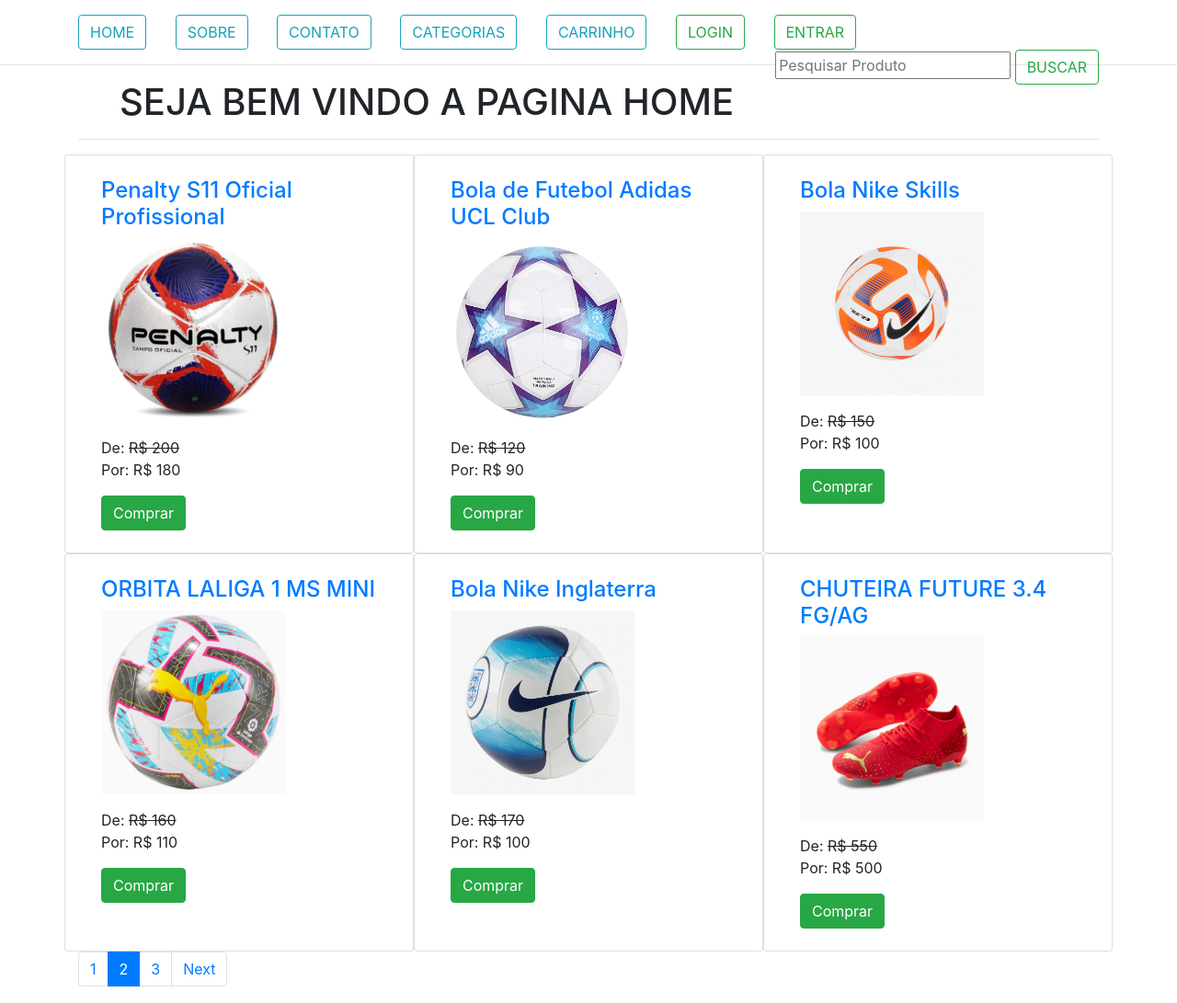
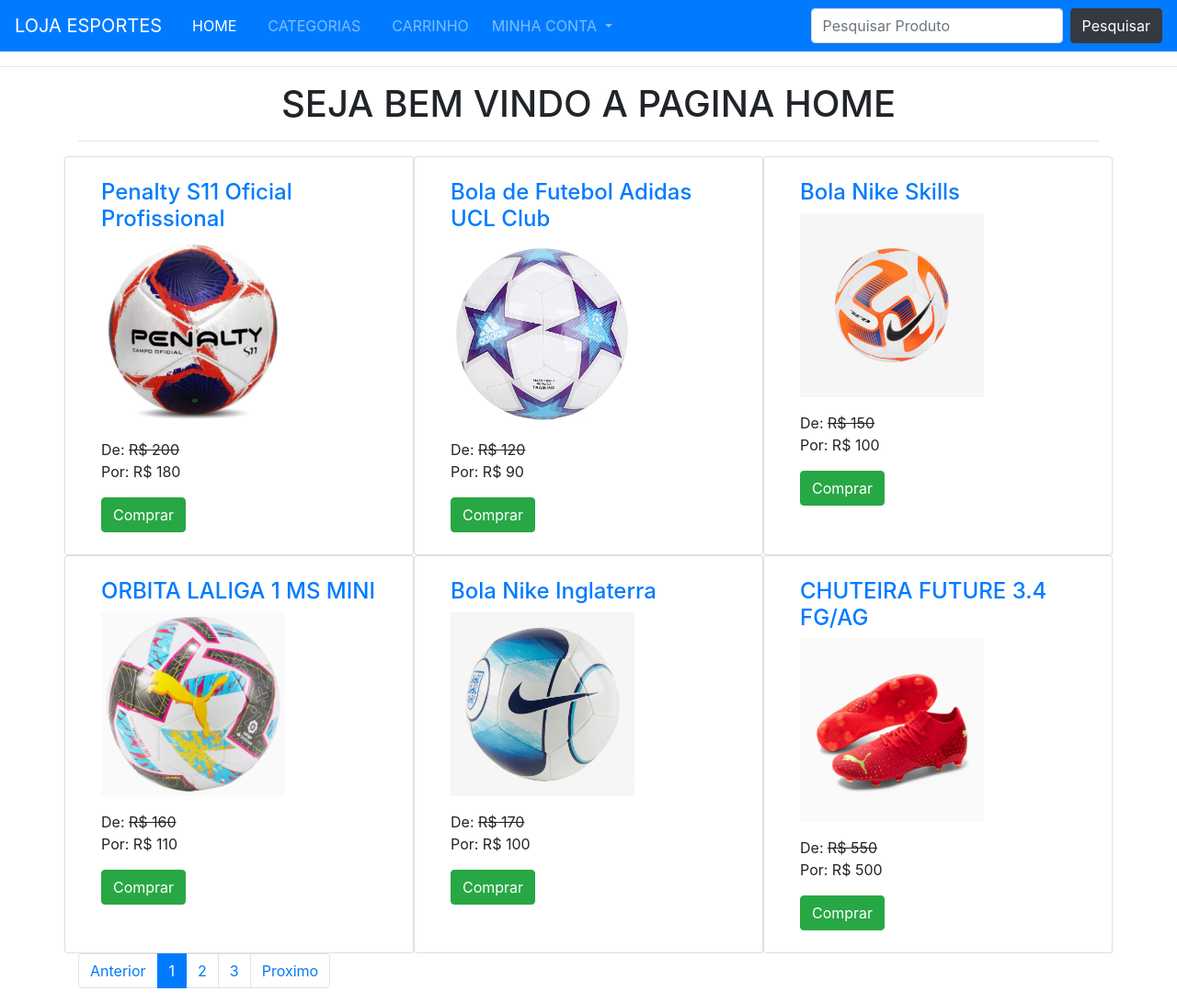
Before and after one commit to matheusiack18/site-de-esportes, a Django app: page / in a window 1280 px wide. Shown: the whole page at 92% size. Run offline with Django 4.2, Linux system fonts and the light colour scheme; data comes from the database, SQL or seed files in the repository; both versions use the stored data as it was after the commit; some libraries are stand-ins or nearby versions.

Commit message:
asdassaa

```diff
--- a/lojaproject/lojaapp/forms.py
+++ b/lojaproject/lojaapp/forms.py
@@ -6,7 +6,7 @@
 class Checar_PedidoForm(forms.ModelForm):
     class Meta:
         model = Pedido_order
-        fields = ["ordernando_por","endereco_envio","telefone","email"]
+        fields = ["ordernando_por","endereco_envio","telefone","email", "pagamento_method"]
 
 class ClienteRegistrarForm(forms.ModelForm):
     username = forms.CharField(widget=forms.TextInput())
--- a/lojaproject/lojaapp/models.py
+++ b/lojaproject/lojaapp/models.py
@@ -67,6 +67,12 @@
     ("Pedido Completado","Pedido Completado"),
     ("Pedido Cancelado","Pedido Cancelado"),
 )
+
+METHOD = (
+    ("Dinheiro na Entrega","Dinheiro na Entrega"),
+    ("Khalti","Khalti"),
+
+)
 class Pedido_order(models.Model):
     carro = models.OneToOneField(Carro,on_delete=models.CASCADE)
     ordernando_por = models.CharField(max_length=200)
@@ -79,6 +85,8 @@
     total = models.PositiveIntegerField()
     pedido_status = models.CharField(max_length=50,choices=PEDIDO_STATUS)
     criado_em = models.DateTimeField(auto_now_add=True)
+    pagamento_method = models.CharField(max_length=20, choices=METHOD, default="Dinheiro na Entrega")
+    pagamento_completo = models.BooleanField(default=False,null=True,blank=True)
 
     def __str__(self) :
         return "Pedido_order:" + str(self.id)
--- a/lojaproject/lojaapp/urls.py
+++ b/lojaproject/lojaapp/urls.py
@@ -14,6 +14,8 @@
     path("manipular-carro/<int:cp_id>/", ManipularCarroView.as_view(), name="manipularcarro"),
     path("limpar-carro/", LimparCarroView.as_view(), name="limparcarro"),
     path("checkout/", CheckoutView.as_view(), name="checkout"),
+    path("pagamento/", PagamentoView.as_view(), name="pagamento"),
+
     path("registrar/", ClienteRegistrarView.as_view(), name="clienteregistrar"),
     path("sair/", ClienteSairView.as_view(), name="clientesair"),
     path("entrar/", ClienteEntrarView.as_view(), name="clienteentrar"),
--- a/lojaproject/lojaapp/views.py
+++ b/lojaproject/lojaapp/views.py
@@ -1,4 +1,5 @@
 from django.shortcuts import render, redirect
+from django.urls.base import reverse
 from django.views.generic import View,TemplateView, CreateView, FormView, DetailView, ListView
 from django.urls import reverse_lazy
 from .forms import Checar_PedidoForm, ClienteRegistrarForm, ClienteEntrarForm
@@ -179,9 +180,23 @@
             form.instance.total = carro_obj.total
             form.instance.pedido_status = "Pedido Recebido"
             del self.request.session['carro_id']
+            pm = form.cleaned_data.get("pagamento_method")
+            pedido = form.save()
+            if pm == "Khalti":
+                return redirect(reverse("lojaapp:pagamento") + "?o_id=" + str(pedido.id))
+
         else:
             return redirect("lojaapp:home")
         return super().form_valid(form)
+
+class PagamentoView(View):
+    def get(self, request, *args,**kwargs):
+        o_id = request.GET.get("o_id")
+        pedido = Pedido_order.objects.get(id=o_id)
+        context = {
+            "pedido":pedido
+        }
+        return render(request, "pagamento.html", context)
 
 class ClienteRegistrarView(CreateView):
     template_name = "clienteregistrar.html"
--- a/lojaproject/templates/base.html
+++ b/lojaproject/templates/base.html
@@ -1,41 +1,65 @@
 <!DOCTYPE html>
 <html lang="en">
-
+    <head>
     <meta charset="UTF-8">
     <meta http-equiv="X-UA-Compatible" content="IE=edge">
     <meta name="viewport" content="width=device-width, initial-scale=1.0">
     <title>{% block title%}{% endblock %}</title>
     <link rel="stylesheet" href="https://stackpath.bootstrapcdn.com/bootstrap/4.1.3/css/bootstrap.min.css">
+</head>
 <body>
-    <div class="container mt-3 text-xl-left">
-        <a class="btn btn-outline-info" href="{% url 'lojaapp:home' %}">HOME</a>    &nbsp   &nbsp   &nbsp
-        <a class="btn btn-outline-info" href="{% url 'lojaapp:sobre' %}">SOBRE</a>    &nbsp   &nbsp   &nbsp
-        <a class="btn btn-outline-info" href="{% url 'lojaapp:contato' %}">CONTATO</a>    &nbsp   &nbsp   &nbsp
-        <a class="btn btn-outline-info" href="{% url 'lojaapp:Todosprodutos' %}">CATEGORIAS</a>    &nbsp   &nbsp   &nbsp
-        <a class="btn btn-outline-info" href="{% url 'lojaapp:meucarro' %}">CARRINHO</a>    &nbsp   &nbsp   &nbsp
+    <nav class="navbar navbar-expand-lg navbar-dark badge-primary">
+        <a class="navbar-brand" href="{% url 'lojaapp:home' %}">LOJA ESPORTES</a>
+        <button class="navbar-toggler" type="button" data-toggle="collapse" data-target="#navbarSupportedContent" aria-controls="navbarSupportedContent" aria-expanded="false" aria-label="Toggle navigation">
+            <span class="navbar-toggler-icon"></span>
+        </button>
 
-        {% if request.user.cliente %}
-        Seja bem vindo {{request.user.username}} !
+        <div class="collapse navbar-collapse" id="navbarSupportedContent">
+            <ul class="navbar-nav mr-auto">
+              <li class="nav-item active">
+                <a class="nav-link" href="{% url 'lojaapp:home' %}">&nbsp HOME &nbsp<span class="sr-only">(current)</span></a>
+              </li>
+              <li class="nav-item">
+                <a class="nav-link" href="{% url 'lojaapp:Todosprodutos' %}">&nbsp CATEGORIAS &nbsp</a>
+              </li>
 
-        <a class="btn btn-outline-dark" href="{% url 'lojaapp:clienteperfil'%}">MEU PERFIL</a>
-        <a class="btn btn-outline-danger" href="{% url 'lojaapp:clientesair'%}">SAIR</a>
+              <li class="nav-item">
+                <a class="nav-link" href="{% url 'lojaapp:meucarro' %}">&nbsp CARRINHO &nbsp</a>
+              </li>
+
+              <li class="nav-item dropdown">
+                <a class="nav-link dropdown-toggle" href="#" id="navbarDropdown" role="button" data-toggle="dropdown" aria-haspopup="true" aria-expanded="false">
+                  MINHA CONTA
+                </a>
+                <div class="dropdown-menu" aria-LabeLLedby="navbarDropdown">
+                    {% if request.user.cliente %}
+
+                    <a class="dropdown-item">Olá, {{request.user.username}}!</a>
 
 
-        {% else %}
-        <a class="btn btn-outline-success" href="{% url 'lojaapp:clienteregistrar' %}">LOGIN</a>    &nbsp   &nbsp   &nbsp
-        <a class="btn btn-outline-success" href="{% url 'lojaapp:clienteentrar' %}">ENTRAR</a>
-        {% endif %}
-        <div class="float-right">
-            <form action="{% url 'lojaapp:pesquisar' %}" method="GET">
-                <input type="text" name="keyword" placeholder="Pesquisar Produto" required>
-                <button class="btn btn-outline-success pull-right">BUSCAR</button>
+
+                    <a class="dropdown-item" href="{% url 'lojaapp:clienteperfil'%}">MEU PERFIL</a>
+                    <a class="dropdown-item" href="{% url 'lojaapp:clientesair'%}">SAIR</a>
+
+                    {% else %}
+                    <a class="dropdown-item" href="{% url 'lojaapp:clienteregistrar' %}">CADASTRO</a>
+                    <a class="dropdown-item" href="{% url 'lojaapp:clienteentrar' %}">ENTRAR</a>
+                    {% endif %}
+              </li>
+            </div>
+            </ul>
+            <form class="form-inline my-2 my-lg-0" action="{% url 'lojaapp:pesquisar' %}" method="GET">
+              <input name="keyword" class="form-control mr-sm-2" type="search" placeholder="Pesquisar Produto" aria-label="Search" required>
+              <button class="btn btn-dark my-2 my-sm-0" type="submit">Pesquisar</button>
             </form>
-        </div>
-    </div>
+          </div>
+        </nav>
+
     <hr>
-
     {% block content %}
-
     {% endblock %}
+    <script src="https://code.jquery.com/jquery-3.2.1.slim.min.js" integrity="sha384-KJ3o2DKtIkvYIK3UENzmM7KCkRr/rE9/Qpg6aAZGJwFDMVNA/GpGFF93hXpG5KkN" crossorigin="anonymous"></script>
+    <script src="https://cdn.jsdelivr.net/npm/popper.js@1.12.9/dist/umd/popper.min.js" integrity="sha384-ApNbgh9B+Y1QKtv3Rn7W3mgPxhU9K/ScQsAP7hUibX39j7fakFPskvXusvfa0b4Q" crossorigin="anonymous"></script>
+    <script src="https://cdn.jsdelivr.net/npm/bootstrap@4.0.0/dist/js/bootstrap.min.js" integrity="sha384-JZR6Spejh4U02d8jOt6vLEHfe/JQGiRRSQQxSfFWpi1MquVdAyjUar5+76PVCmYl" crossorigin="anonymous"></script>
 </body>
 </html>
--- a/lojaproject/templates/home.html
+++ b/lojaproject/templates/home.html
@@ -22,22 +22,30 @@
     <nav aria-label="...">
         <ul class="pagination">
             {% if produto_list.has_previous %}
-            <li class="page-item disabled" >
-                <span class="page-link">Previous</span>
+
+            <li class="page-item" >
+                <a class="page-link" href="?page={{produto_list.previous_page_number}}">Anterior</a>
+            </li>
+            {% else %}
+            <li class="page-item">
+                <a class="page-link" href="#" tabindex="-1" aria-disabLed="true">Anterior</a>
             </li>
             {% endif %}
-            <li class="page-item"><a class="page-link" href="#">1</a></li>
-            <li class="page-item active">
-                <span class="page-link">
-                    2
-                    <span class="sr-only">(current)</span>
-                    </span>
-                </span>
+            {% for i in produto_list.paginator.page_range %}
+            {% if i == produto_list.number %}
+            <li class="page-item active"><a class="page-link">{{i}}</a></li>
+            {% else %}
+            <li class="page-item"><a class="page-link" href="?page{{i}}">{{i}}</a></li>
+            {% endif %}
+            {% endfor %}
+
+            {% if produto_list.has_next %}
+            <li class="page-item"><a class="page-link" href="?page={{produto_list.next_page_number}}">Proximo</a></li>
+            {% else %}
+            <li class="page-item disabled">
+                <a class="page-link" href="#" tabindex="-1" aria-disabled="true" >Proximo</a>
             </li>
-                <li class="page-item"><a class="page-link" href="#">3</a></li>
-                <li class="page-item">
-                <a class="page-link" href="#">Next</a>
-            </li>
+            {% endif %}
         </ul>
     </nav>
 </div>
--- a/lojaproject/templates/pesquisar.html
+++ b/lojaproject/templates/pesquisar.html
@@ -19,7 +19,8 @@
                 <div class="col-md-8">
                     <h4><a href="{% url 'lojaapp:produtodetalhe' result.slug %}">{{result.titulo}}</a></h4>
                     <p>{{result.descricao|truncatewords:50}}</p>
-                    <p class="text-danger">Politica Devoluçao{{result.return_devolucao}}<a href="{% url 'lojaapp:addcarro' result.id %}" class="btn btn-success">Comprar</a></p>
+                    <p class="text-danger">Politica Devoluçao{{result.return_devolucao}}</p>
+                    <a href="{% url 'lojaapp:addcarro' result.id %}" class="btn btn-success">Comprar</a>
 
                 </div>
                 {% endfor %}
```
Also changed, not shown: lojaproject/templates/pagamento.html (added, +42 -0 lines), lojaproject/db.sqlite3, lojaproject/lojaapp/migrations/0003_pedido_order_pagamento_completo_and_more.py (added).
